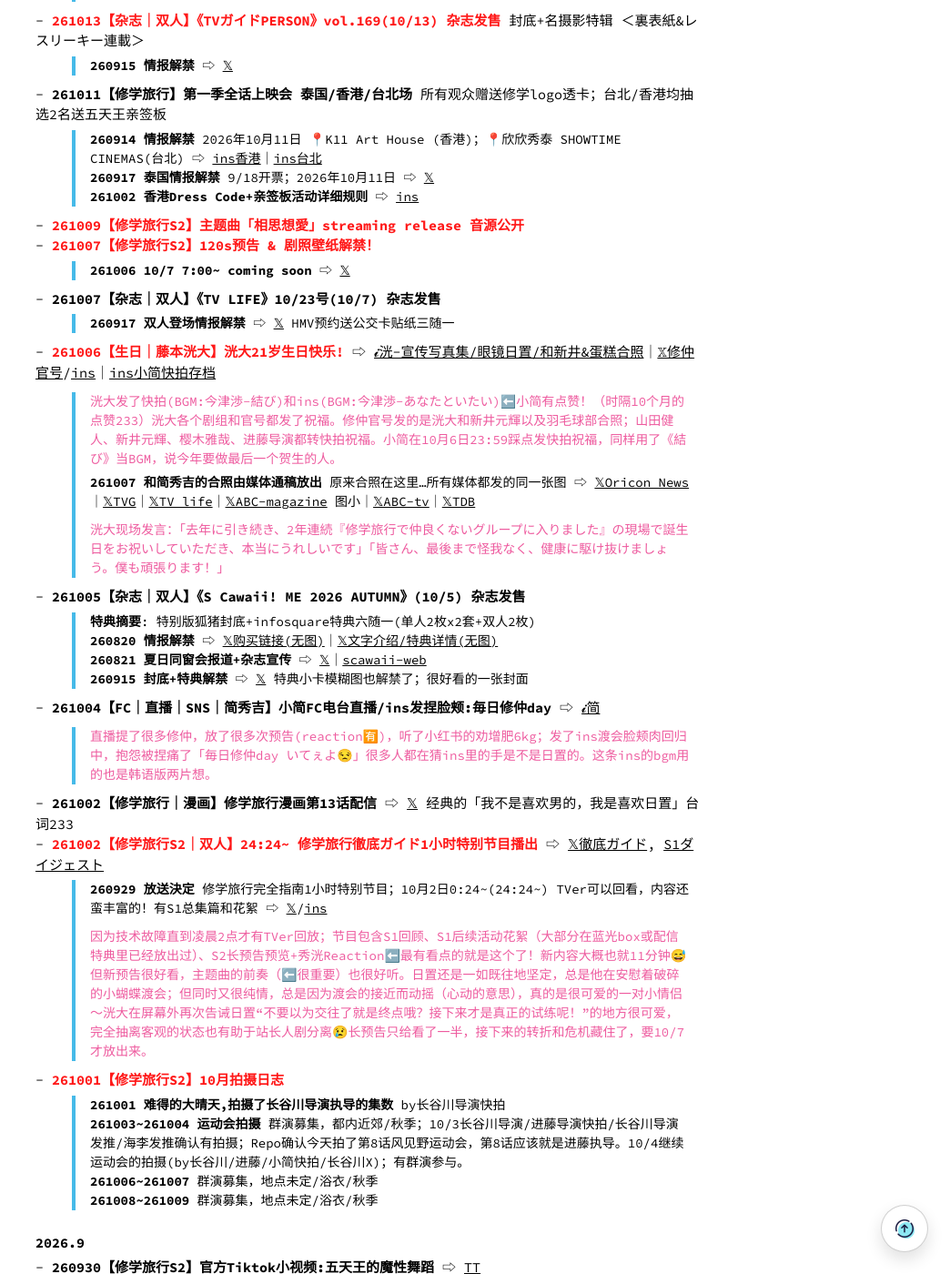
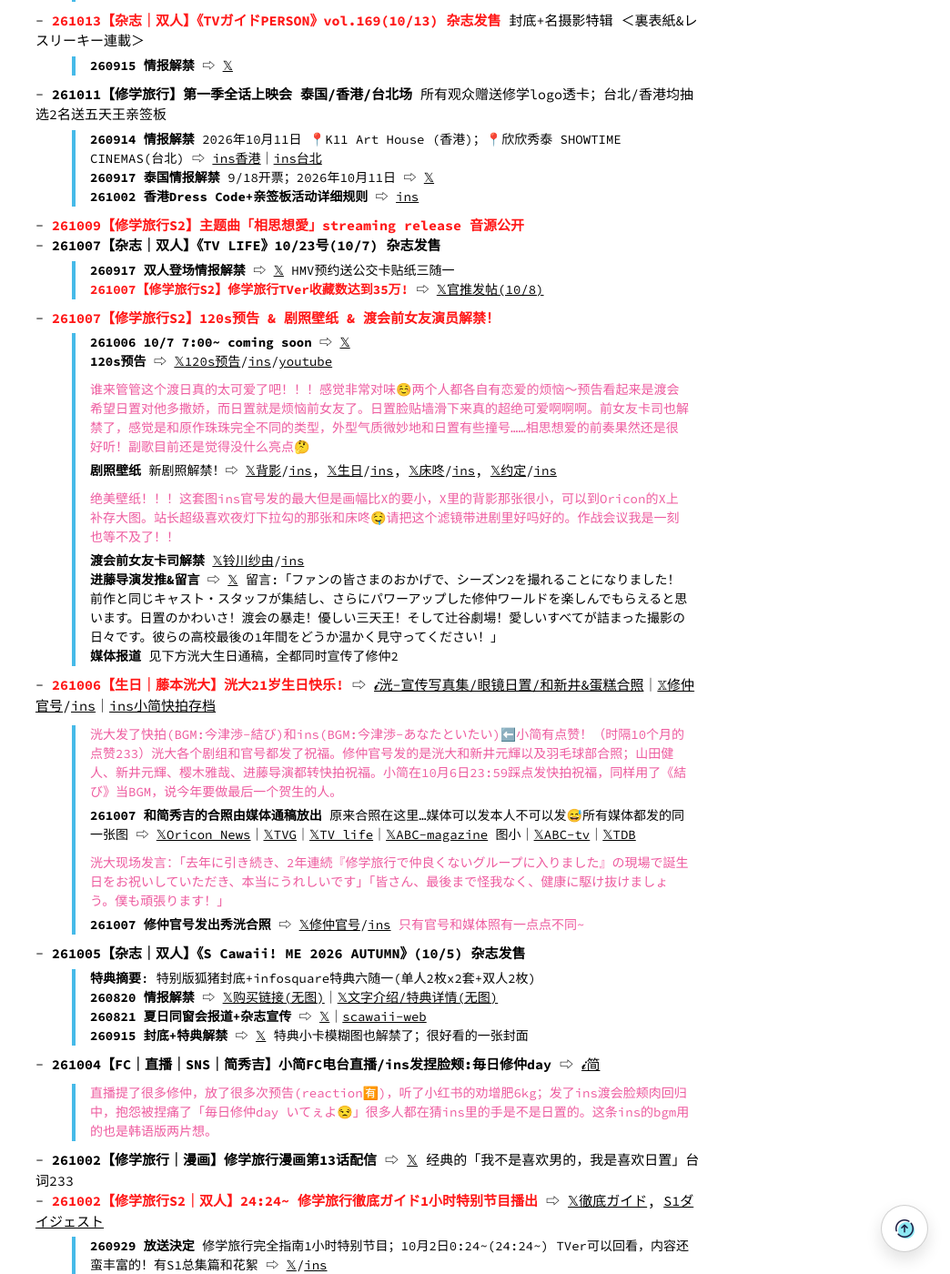
Before and after one commit to eri329/hidekou, a Jekyll site: the page built from timeline_s2.md, in a window 1280 px wide and 1400 px high, scrolled down 741 px. Shown: the whole window at 91% size, without its empty margins (236-1280 px from the left). Built offline with Jekyll 4.4.1, drawn with Linux system fonts in a browser that asks for light colours; comment, search, counter and statistics services are not loaded.

Commit message:
regular updates

```diff
--- a/timeline_s2.md
+++ b/timeline_s2.md
@@ -42,14 +42,23 @@ permalink: /timeline_s2/
     > **260917 泰国情报解禁** 9/18开票；2026年10月11日 ⇨ [𝕏](https://x.com/MajorGroup/status/2100525173921431987)
     > **261002 香港Dress Code+亲签板活动详细规则** ⇨ [ins](https://www.instagram.com/p/Dd_HMdYiGa4/)
 * **261009【修学旅行S2】主题曲「相思想愛」streaming release 音源公开**{: .text-red}
-* **261007【修学旅行S2】120s预告 & 剧照壁纸解禁！**{: .text-red}
-    > **261006 10/7 7:00~ coming soon** ⇨ [𝕏](https://x.com/dramal_abc/status/2107460569242677257)
 * **261007【杂志｜双人】《TV LIFE》10/23号(10/7) 杂志发售**
     > **260917 双人登场情报解禁** ⇨ [𝕏](https://x.com/tv_life/status/2100540283779706901) HMV预约送公交卡贴纸三随一
+> **261007【修学旅行S2】修学旅行TVer收藏数达到35万!**{: .text-red} ⇨ [𝕏官推发帖(10/8)](https://x.com/dramal_abc/status/2108004949275914466)
+* **261007【修学旅行S2】120s预告 & 剧照壁纸 & 渡会前女友演员解禁！**{: .text-red}
+    > **261006 10/7 7:00~ coming soon** ⇨ [𝕏](https://x.com/dramal_abc/status/2107460569242677257)
+    > **120s预告** ⇨ [𝕏120s预告](https://x.com/dramal_abc/status/2107591731827159227)/[ins](https://www.instagram.com/p/DeKzqwXE4dL/)/[youtube](https://youtu.be/tHbT5YMC9iU)
+    > #### 谁来管管这个渡日真的太可爱了吧！！！感觉非常对味☺️两个人都各自有恋爱的烦恼～预告看起来是渡会希望日置对他多撒娇，而日置就是烦恼前女友了。日置脸贴墙滑下来真的超绝可爱啊啊啊。前女友卡司也解禁了，感觉是和原作珠珠完全不同的类型，外型气质微妙地和日置有些撞号……相思想爱的前奏果然还是很好听！副歌目前还是觉得没什么亮点🤔
+    > **剧照壁纸** 新剧照解禁！⇨ [𝕏背影](https://x.com/dramal_abc/status/2107591981883158552)/[ins](https://www.instagram.com/p/DeKzwk9E_u_/), [𝕏生日](https://x.com/dramal_abc/status/2107592233474052548)/[ins](https://www.instagram.com/p/DeKzzBqk0f1/), [𝕏床咚](https://x.com/dramal_abc/status/2107592485245702535)/[ins](https://www.instagram.com/p/DeKzyOvE7po/), [𝕏约定](https://x.com/dramal_abc/status/2107592736899834102)/[ins](https://www.instagram.com/p/DeKzqGUE8rj/)
+    > #### 绝美壁纸！！！这套图ins官号发的最大但是画幅比X的要小，X里的背影那张很小，可以到Oricon的X上补存大图。站长超级喜欢夜灯下拉勾的那张和床咚🤤请把这个滤镜带进剧里好吗好的。作战会议我是一刻也等不及了！！
+    > **渡会前女友卡司解禁** [𝕏铃川纱由](https://x.com/suzukawa1227/status/2107657698011668551)/[ins](https://www.instagram.com/p/DeLRBsuktNT/)
+    > **进藤导演发推&留言** ⇨ [𝕏](https://x.com/shindo59512/status/2107601157975859599) 留言:「ファンの皆さまのおかげで、シーズン2を撮れることになりました！前作と同じキャスト・スタッフが集結し、さらにパワーアップした修仲ワールドを楽しんでもらえると思います。日置のかわいさ！渡会の暴走！優しい三天王！そして辻谷劇場！愛しいすべてが詰まった撮影の日々です。彼らの高校最後の1年間をどうか温かく見守ってください！」
+    > **媒体报道** 见下方洸大生日通稿，全都同时宣传了修仲2
 * **261006【生日｜藤本洸大】洸大21岁生日快乐!**{: .text-red} ⇨ [𝓲洸-宣传写真集/眼镜日置/和新井&蛋糕合照](https://www.instagram.com/p/DeJvffFFI5E/)｜[𝕏修仲官号](https://x.com/dramal_abc/status/2107422578424025149)/[ins](https://www.instagram.com/p/DeJmuSWTqb6/)｜[ins小简快拍存档](https://x.com/nano_hdku/status/2107488318653165724)
     > #### 洸大发了快拍(BGM:今津渉-結び)和ins(BGM:今津渉-あなたといたい)⬅️小简有点赞！（时隔10个月的点赞233）洸大各个剧组和官号都发了祝福。修仲官号发的是洸大和新井元輝以及羽毛球部合照；山田健人、新井元輝、樱木雅哉、进藤导演都转快拍祝福。小简在10月6日23:59踩点发快拍祝福，同样用了《結び》当BGM，说今年要做最后一个贺生的人。
-    > **261007 和简秀吉的合照由媒体通稿放出** 原来合照在这里…所有媒体都发的同一张图 ⇨ [𝕏Oricon News](https://x.com/oricon/status/2107591732691095606)｜[𝕏TVG](https://x.com/TVGweb/status/2107591983518589349)｜[𝕏TV life](https://x.com/tv_life/status/2107595001362608133)｜[𝕏ABC-magazine](https://x.com/abc_mgzn/status/2107591732544291120) 图小｜[𝕏ABC-tv](https://x.com/asahi_tv/status/2107591732892213496)｜[𝕏TDB](https://x.com/talent_databank/status/2107591742489006426)
+    > **261007 和简秀吉的合照由媒体通稿放出** 原来合照在这里…媒体可以发本人不可以发😅所有媒体都发的同一张图 ⇨ [𝕏Oricon News](https://x.com/oricon/status/2107591732691095606)｜[𝕏TVG](https://x.com/TVGweb/status/2107591983518589349)｜[𝕏TV life](https://x.com/tv_life/status/2107595001362608133)｜[𝕏ABC-magazine](https://x.com/abc_mgzn/status/2107591732544291120) 图小｜[𝕏ABC-tv](https://x.com/asahi_tv/status/2107591732892213496)｜[𝕏TDB](https://x.com/talent_databank/status/2107591742489006426)
     > #### 洸大现场发言：「去年に引き続き、2年連続『修学旅行で仲良くないグループに入りました』の現場で誕生日をお祝いしていただき、本当にうれしいです」「皆さん、最後まで怪我なく、健康に駆け抜けましょう。僕も頑張ります！」
+    > **261007 修仲官号发出秀洸合照** ⇨ [𝕏修仲官号](https://x.com/dramal_abc/status/2107818231935439063)/[ins](https://www.instagram.com/p/DeMY9lazkls/) <span>只有官号和媒体照有一点点不同~</span>{: .text-pink}
 * **261005【杂志｜双人】《S Cawaii! ME 2026 AUTUMN》(10/5) 杂志发售**
     > **特典摘要**: 特别版狐猪封底+infosquare特典六随一(单人2枚x2套+双人2枚)
     > **260820 情报解禁** ⇨ [𝕏购买链接(无图)](https://x.com/mag_scawaii_men/status/2090350665138937870)｜[𝕏文字介绍/特典详情(无图)](https://x.com/mag_scawaii_men/status/2090351304719950208)
```
Also changed, not shown: other parts of timeline_s2.md (+1 -1 lines), drama.md (+2 -0 lines), flattened_timeline.md (+14 -6 lines), tmi.md (+1 -0 lines).
